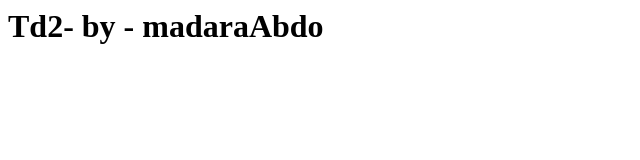
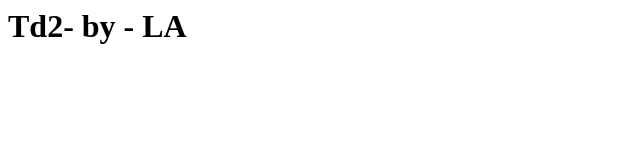
Before and after one commit to LA-2024/td2, a plain HTML site: page index.html in a window 1280 px wide. Shown: the whole page, without its empty margins (0-640 px from the left). Drawn offline with Linux system fonts and the light colour scheme.

Commit message:
new change on title

```diff
--- a/index.html
+++ b/index.html
@@ -5,6 +5,6 @@
     <title>Document</title>
 </head>
 <body>
-    <h1>Td2- by - madaraAbdo</h1>
+    <h1>Td2- by - LA</h1>
 </body>
 </html>
```
